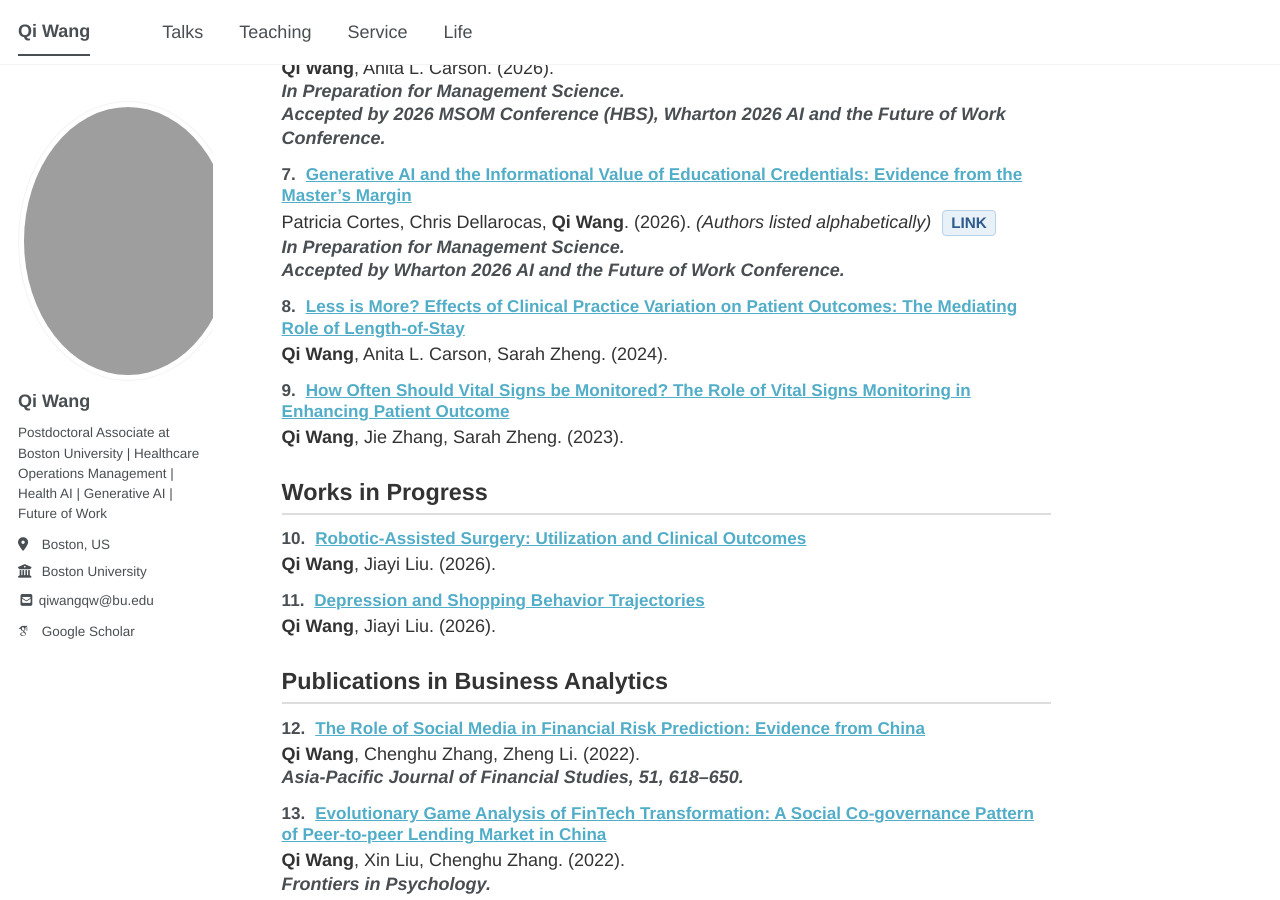
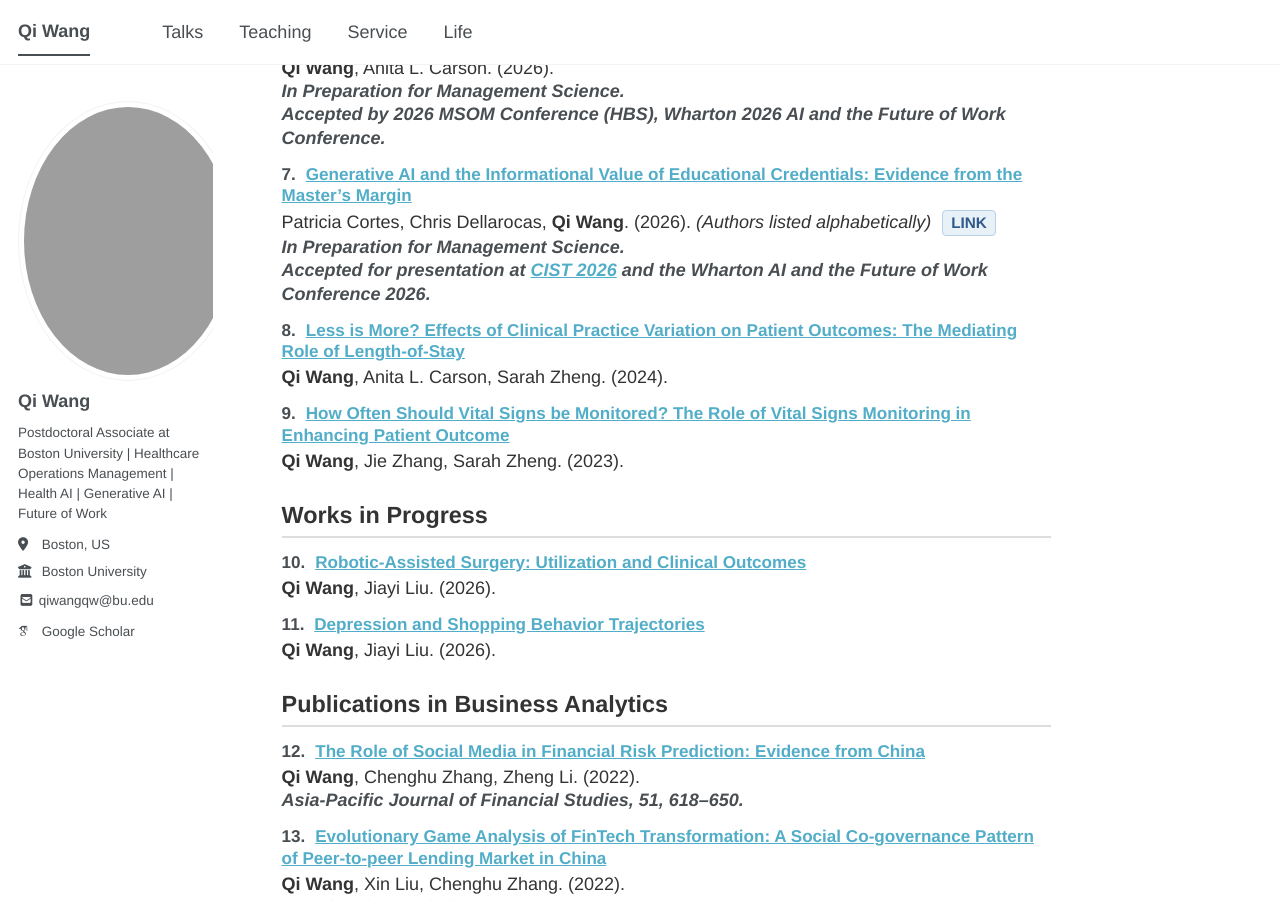
Before and after one commit to qiwang-katherine/qiwang-katherine.github.io, a Jekyll site: the page built from _pages/about.md, in a window 1280 px wide and 900 px high, scrolled down 1102 px. Built offline with Jekyll 4.4.1, drawn with Linux system fonts in a browser that asks for light colours; some web fonts are replaced; a script bundle is joined from its source files by our own code; library files that are not in the unit come from our copies.

Commit message:
2025-05-wp-ai-masters.md

```diff
--- a/_publications/2025-05-wp-ai-masters.md
+++ b/_publications/2025-05-wp-ai-masters.md
@@ -5,6 +5,6 @@ permalink: /publication/07-wp-ai-masters
 category: working
 pub_number: 7
 authors: 'Patricia Cortes, Chris Dellarocas, <b>Qi Wang</b>. (2026). <i>(Authors listed alphabetically)</i> <a href="https://papers.ssrn.com/sol3/papers.cfm?abstract_id=7045118" target="_blank" style="display: inline-block; padding: 2px 8px; margin-left: 6px; font-size: 0.85em; font-weight: 600; color: #2E5A8C; background-color: #E8F0F8; border: 1px solid #B8D0E8; border-radius: 4px; text-decoration: none; vertical-align: middle;">LINK</a>'
-venue_line: 'In Preparation for <b>Management Science</b>.<br>Accepted by Wharton 2026 AI and the Future of Work Conference.'
+venue_line: 'In Preparation for <b>Management Science</b>.<br>Accepted for presentation at <a href="https://cist2026.github.io/" target="_blank">CIST 2026</a> and the Wharton AI and the Future of Work Conference 2026.'
 date: 2025-05-01
 ---
```
